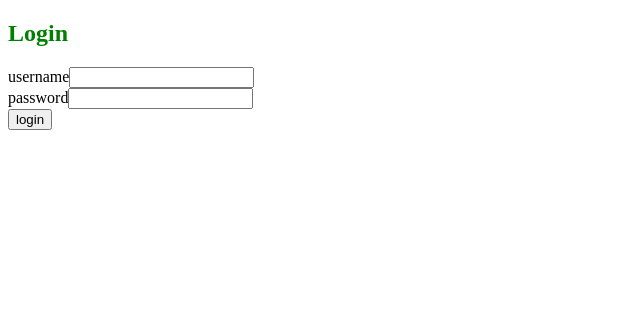
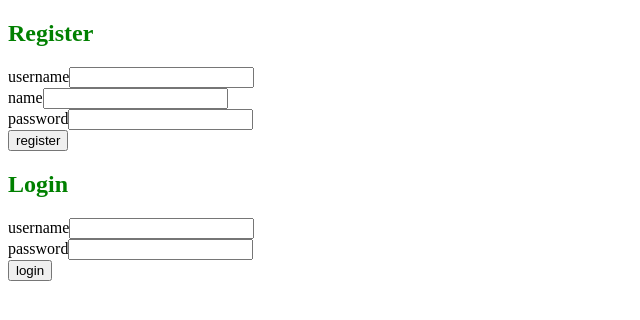
Before and after one commit to pratikdevdas/frontendphonebook, a React (Create React App) app: page / in a window 1280 px wide. Shown: the top 320 px of the page, without its empty margins (0-640 px from the left). Built offline with nearby package versions, Linux system fonts and the light colour scheme; no server answers.

Commit message:
signup feature implemented

```diff
--- a/src/App.js
+++ b/src/App.js
@@ -5,7 +5,9 @@ import Person from "./components/Person";
 import Notification from "./components/Notification"
 import herePerson from "./services/backend"
 import loginServices from "./services/login";
+import registerServices from "./services/register";
 import LoginForm from "./components/LoginForm";
+import Togglable from "./components/Togglable"
 
 const App = () => {
   const [persons, setPersons] = useState([]);
@@ -13,6 +15,10 @@ const App = () => {
   const [newNumber, setNewNumber] = useState([]);
   const [searchTerm, setSearchTerm] = useState("");
   const [message, setMessage] = useState(null);
+  const [registerName, setRegisterName] = useState('');
+  const [registerUsername, setRegisterUsername] = useState('');
+  const [registerPassword, setRegisterPassword] = useState('');
+  // const [registerUser, setRegisterUser] = useState('');
   const [username, setUsername] = useState('');
   const [password, setPassword] = useState('');
   const [user, setUser] = useState(null);
@@ -60,6 +66,21 @@ const App = () => {
       },5000)
       console.log('login error')
     }
+  }
+
+  const handleRegister = (event) => {
+    event.preventDefault()
+    console.log('happening')
+    const registerPerson = {
+      username: registerUsername,
+      name: registerName,
+      password: registerPassword
+    }
+    registerServices.create(registerPerson)
+    setRegisterName("")
+    setRegisterPassword("")
+    setRegisterUsername("")
+    setMessage("user created sucessfully")
   }
 
   // console.log("render", persons.length, "notes");
@@ -142,8 +163,48 @@ const App = () => {
 
       const filterSearch = persons.filter(note => note.name.toLowerCase().includes(searchTerm.toLowerCase()));
 
+     const registerForm = () => {
+        return(
+         <>
+          <form onSubmit={handleRegister}>
+          <h2>Register</h2>
+          <div>
+           username
+        <input
+        type="text"
+        value={registerUsername}
+        name="Username"
+        onChange={({ target }) => setRegisterUsername(target.value)}
+        />
+        </div>
+        <div>
+          name
+        <input
+        type="text"
+        value={registerName}
+        name="Username"
+        onChange={({ target }) => setRegisterName(target.value)}
+        />
+        </div>
+        <div>
+           password
+        <input
+        type="password"
+        value={registerPassword}
+        name="Password"
+        onChange={({ target }) => setRegisterPassword(target.value)}
+        />
+        </div>
+        <button type="submit">register</button>
+          </form>
+         </>
+        )
+      }
+
       const loginForm = () => {
         return(
+          <>
+          {registerForm()}
         <LoginForm
         message={message}
         handleLogin={handleLogin}
@@ -151,7 +212,7 @@ const App = () => {
         password={password}
         handleUsername={({target})=> setUsername(target.value)}
         handlePassword={({target})=> setPassword(target.value)}
-        />)
+        /></>)
       }
 
       if(user == null){
@@ -163,7 +224,6 @@ const App = () => {
           window.localStorage.clear()
           event.preventDefault()
           setUser(null)
-          setMessage(`sucessfuly logged out`)
         }
       return (
       <><button onClick={handleLogout}>logout</button></>
@@ -176,6 +236,7 @@ const App = () => {
       <Notification message={message}/>
       <Filter prop={searchTerm} prop2={handleSearch} />
       <h3>Add a new</h3>
+      <Togglable buttonLabel="Add a new Number">
       <PersonForm
         prop1={addName}
         prop2={newName}
@@ -183,6 +244,7 @@ const App = () => {
         prop4={newNumber}
         prop5={handleNumberChange}
       />
+    </Togglable>
       <h2>Numbers</h2>
       <Person filterSearch={filterSearch} removePerson={removePerson}/>
       {/* login form */}
--- /dev/null
+++ b/src/components/Togglable.js
@@ -0,0 +1,27 @@
+import React,{useState} from 'react'
+
+const Togglable = (props) => {
+    const [visible, setVisible] = useState(false)
+
+    const hideWhenVisible = {display : visible ? 'none' : ''}
+    const showWhenVisible = {display : visible ? '' : 'none'}
+
+    const toggleVisibility = () => {
+        setVisible(!visible)
+    }
+
+    return (
+        <div>
+            <div style={hideWhenVisible}>
+                <button onClick={toggleVisibility}>{props.buttonLabel}</button>
+            </div>
+
+            <div style={showWhenVisible}>
+            {props.children}
+            <button onClick={toggleVisibility}>cancel</button>
+            </div>
+        </div>
+    )
+}
+
+export default Togglable
--- a/src/services/backend.js
+++ b/src/services/backend.js
@@ -27,11 +27,9 @@ const update = (id, updatedPerson) => {
    return req2.then(response => response.data)
 };
 
-
 const remove = id => {
   return axios.delete(`${baseUrl}/${id}`);
  }
-
 
 export default {
    getAll,
--- /dev/null
+++ b/src/services/register.js
@@ -0,0 +1,9 @@
+import axios from "axios";
+const baseUrl = '/api/users'
+
+const create = async newObject => {
+    const response = await axios.post(baseUrl, newObject)
+    return response.data
+}
+
+export default { create }
```
